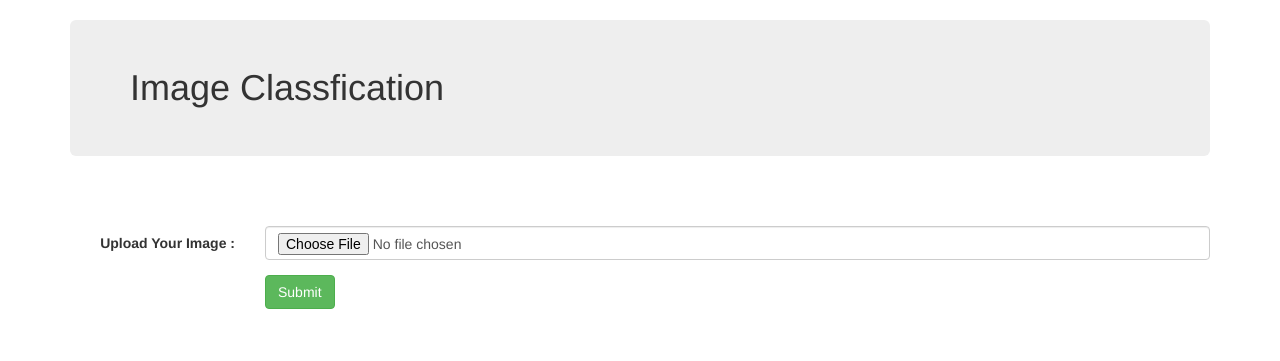
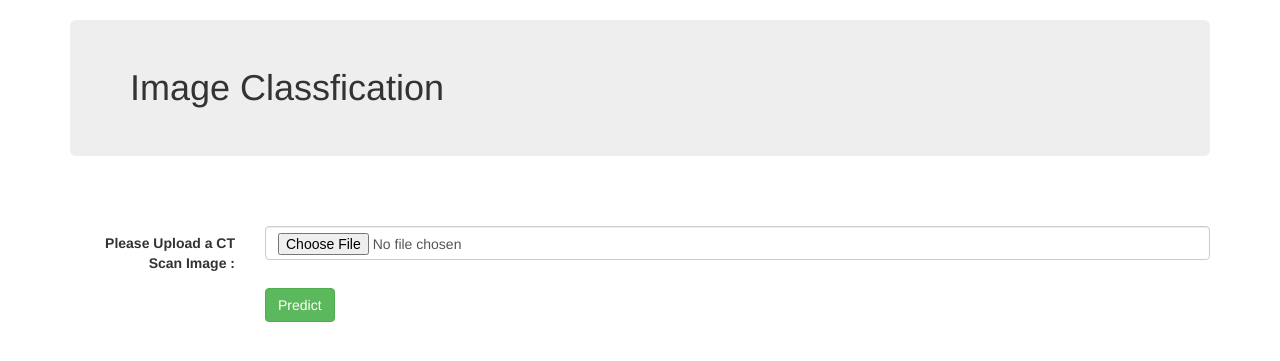
Before and after one commit to ME3ZA/chest-model-api, a Flask app: page / in a window 1280 px wide. Shown: the top 361 px of the page. Run offline with Flask 2, Linux system fonts and the light colour scheme; some libraries are stand-ins or nearby versions.

Commit message:
Update index.html

```diff
--- a/templates/index.html
+++ b/templates/index.html
@@ -1,7 +1,7 @@
 <!DOCTYPE html>
 <html lang="en">
 <head>
-  <title>Image Classification</title>
+  <title>CT Scan Lung Disease Prediction</title>
   <meta charset="utf-8">
   <meta name="viewport" content="width=device-width, initial-scale=1">
   <link rel="stylesheet" href="https://maxcdn.bootstrapcdn.com/bootstrap/3.4.1/css/bootstrap.min.css">
@@ -16,7 +16,7 @@
   <form class="form-horizontal" action="/submit" method="post" enctype="multipart/form-data">
 
     <div class="form-group">
-      <label class="control-label col-sm-2" for="pwd">Upload Your Image :</label>
+      <label class="control-label col-sm-2" for="pwd">Please Upload a CT Scan Image :</label>
       <div class="col-sm-10">
         <input type="file" class="form-control" placeholder="Hours Studied"  name="my_image" id="pwd">
       </div>
@@ -24,7 +24,7 @@
 
     <div class="form-group">
       <div class="col-sm-offset-2 col-sm-10">
-        <button type="submit" class="btn btn-success">Submit</button>
+        <button type="submit" class="btn btn-success">Predict</button>
       </div>
     </div>
   </form>
```
